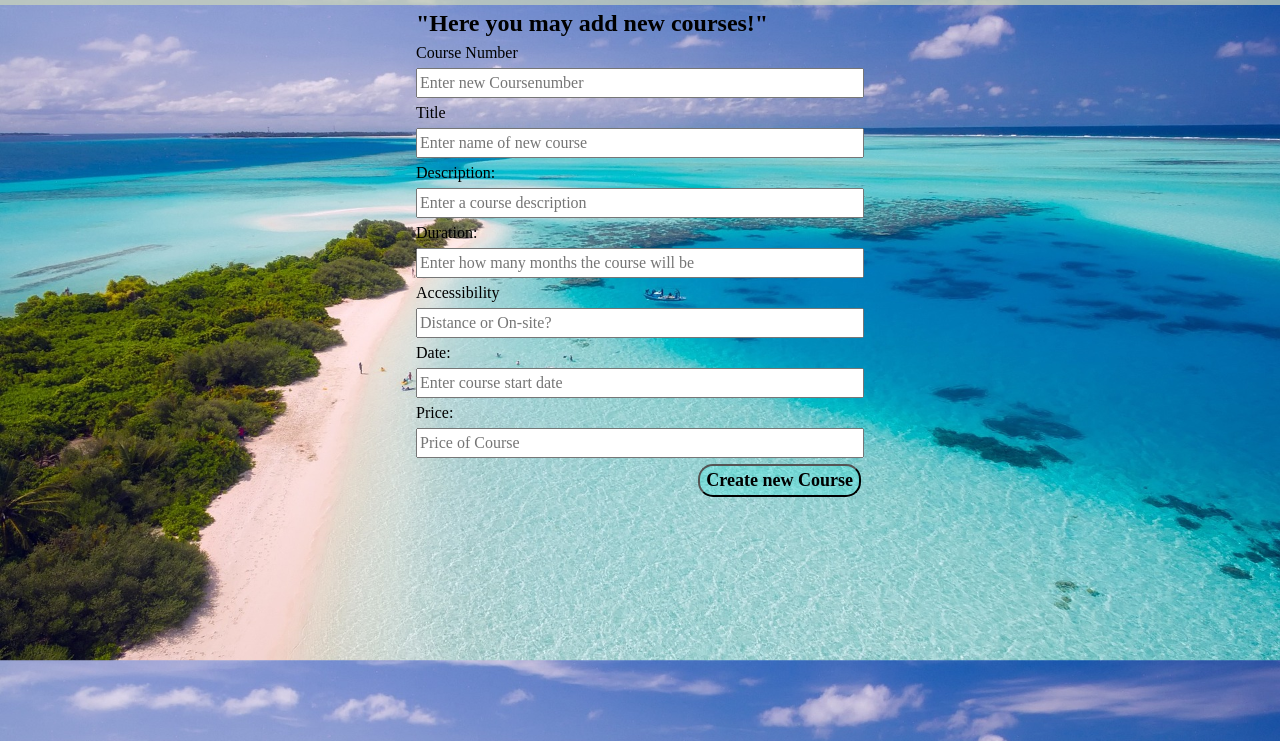
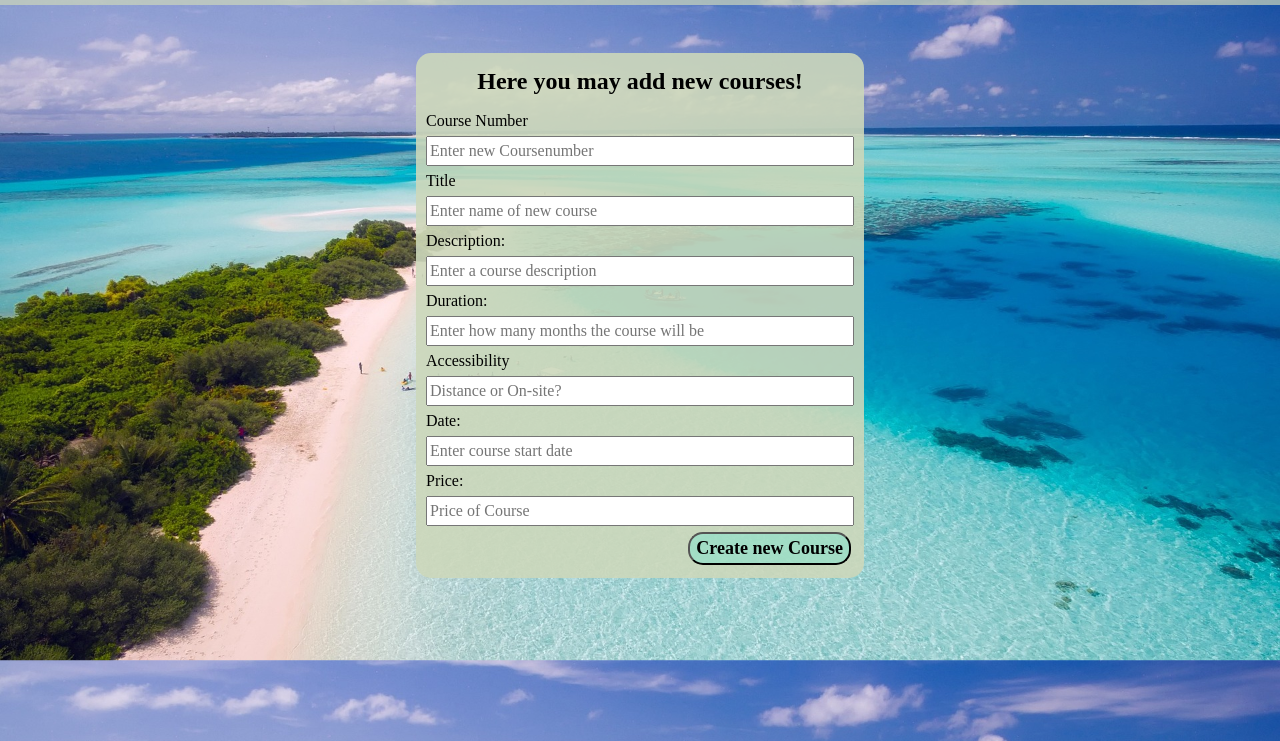
Before and after one commit to Nevto/Westcoast-Education, a website with bundled scripts: page src/addUser.html in a window 1280 px wide. Shown: the part 59-800 px from the top of the page. Built offline with nearby package versions, Linux system fonts and the light colour scheme.

Commit message:
more css layout work done

```diff
--- /dev/null
+++ b/src/css/_addUser.scss
@@ -0,0 +1,18 @@
+.newCourseForm {
+    position: relative;
+     top: 3rem;
+     background-color: rgba(205, 216, 187, 0.891);
+     border-radius: 15px;
+     gap: 10px;
+    //  font-weight: bold;
+     padding: 10px;
+}
+
+.newCourseForm h2 {
+    align-self: center;
+}
+
+.bookButton {
+//    background-color: rgba(205, 216, 187, 0.891)
+    background-color: black;
+}
--- a/src/css/main.scss
+++ b/src/css/main.scss
@@ -1,5 +1,6 @@
 @import "reset.scss";
 @import "gallery.scss";
+@import "addUser.scss";
 
 
 .title {
--- a/src/scripts/dom.js
+++ b/src/scripts/dom.js
@@ -84,7 +84,7 @@ const createNewCourse = () => {
 
     newCourse.innerHTML = `
     <section class= "newCourseForm" id = "addCourse">
-    <h2>"Here you may add new courses!"</h2>
+    <h2>Here you may add new courses!</h2>
     <form>
     <label for="courseNumber">Course Number</label>
     <input type="text" id="courseNumber" name="courseNumber" placeholder="Enter new Coursenumber" required>
```
Also changed, not shown: src/css/_backgroundImage.scss (deleted), src/css/addUser.css (added), src/css/main.css, 2 other files.
